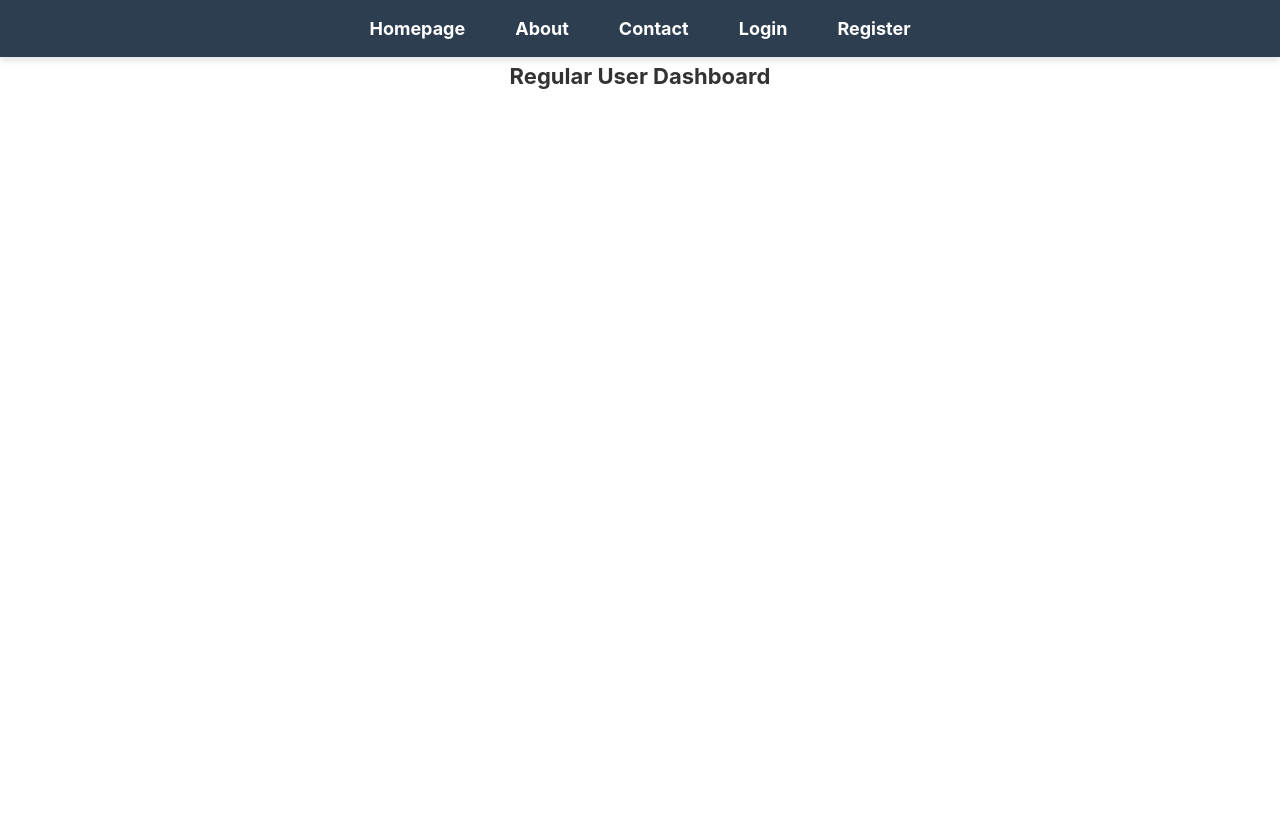
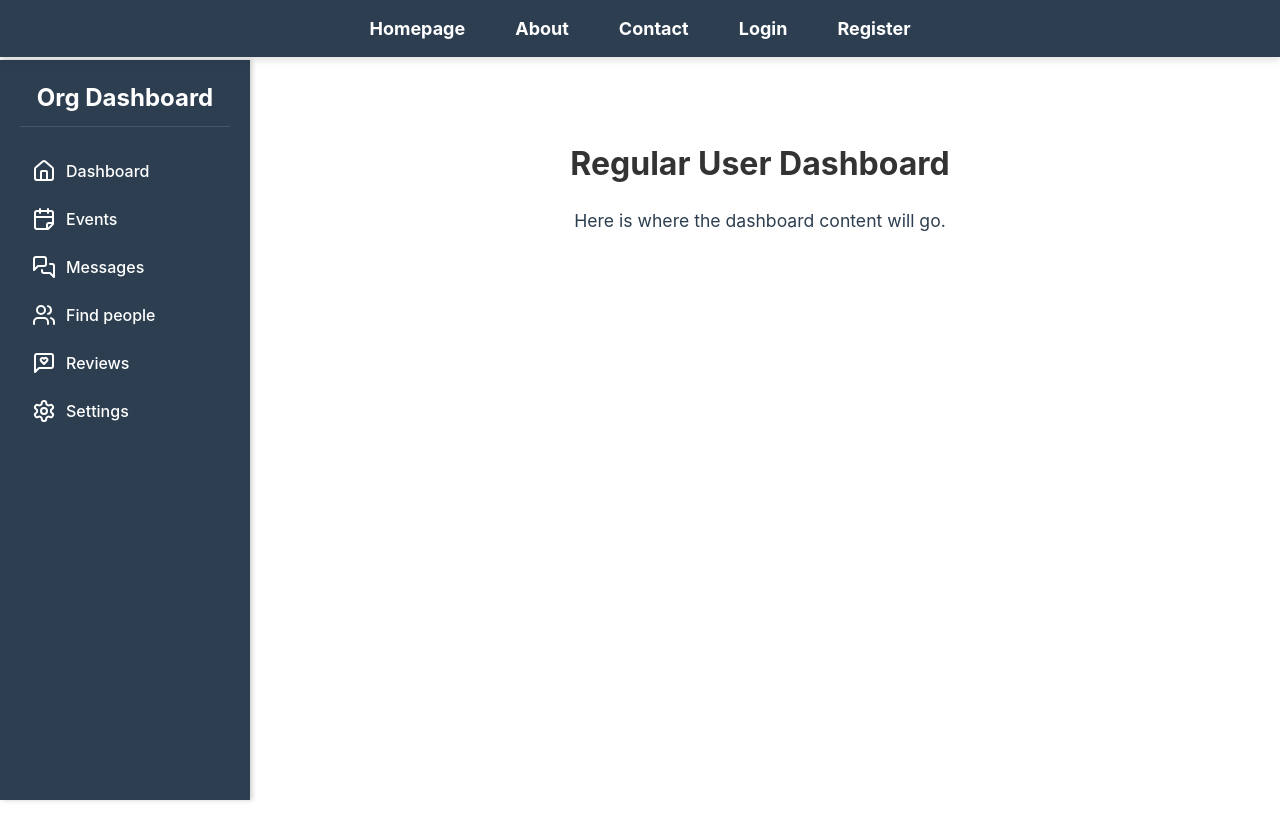
Before and after one commit to dimitrasak/p20237_thesis_social_environmental_platform, a React (Vite) app in the folder environmentalplatform_sakellariou.client/: page /reg-user-dashboard in a window 1280 px wide. Shown: the top 840 px of the page. Built offline with nearby package versions, Linux system fonts and the light colour scheme.

Commit message:
show buttons only to organizations that events belong to them

```diff
--- a/environmentalplatform_sakellariou.client/src/pages/events/events.jsx
+++ b/environmentalplatform_sakellariou.client/src/pages/events/events.jsx
@@ -7,8 +7,20 @@ function Events() {
     const navigate = useNavigate();
     const [events, setEvents] = useState([]);
     const [error, setError] = useState(null);
+    const [role, setRole] = useState(""); // Store the role of the user
+    const [userId, setUserId] = useState(null); // Store userId for comparison
 
     useEffect(() => {
+        const storedRole = localStorage.getItem("userRole");
+        const storedUserId = localStorage.getItem("userId");
+
+        //console.log("Stored Role:", storedRole);
+        //console.log("Stored UserId:", storedUserId);
+
+        setRole(storedRole); // Set user role (Organization or other)
+        setUserId(storedUserId ? storedUserId : null); // Fallback to null if userId not found
+
+        // Fetch events
         fetch('https://localhost:7029/api/events/events')
             .then(response => {
                 if (!response.ok) {
@@ -16,7 +28,10 @@ function Events() {
                 }
                 return response.json();
             })
-            .then(data => setEvents(data))
+            .then(data => {
+                //console.log('Fetched events:', data); // Log the data to inspect it
+                setEvents(data);
+            })
             .catch(error => {
                 console.error('Error fetching events:', error);
                 setError(error.message);
@@ -49,15 +64,16 @@ function Events() {
                 {/* Show error message if any */}
                 {error && <p className="text-red-500">{error}</p>}
 
-                {/* Create New Event Button */}
+                {/* show Create New Event Button only for Organizations */}
+                {role === "Organization" && (
                     <button
                         onClick={handleCreateEvent}
                         className="mb-4 px-4 py-2 bg-blue-500 text-white rounded-lg hover:bg-blue-600 transition-colors"
                     >
                         Create New Event
                     </button>
+                )}
 
-                {/* Cards Display with Small Gap */}
                 <div className="events-grid">
                     {events.map(event => (
                         <div key={event.eventId} className="card">
@@ -70,15 +86,16 @@ function Events() {
                                 <h3 className="card-title">{event.title}</h3>
                                 <p className="card-location">{event.location} - {new Date(event.date).toLocaleDateString()}</p>
                                 <p className="card-description">{event.description}</p>
+
+                                {/* show buttons only if the user is an Organization and the event belongs to them */}
+                                {role === "Organization" && event.orgId === Number(userId) &&(
                                     <div className="card-actions">
-                                    {/* Edit Button */}
                                         <button
                                             onClick={() => handleEditEvent(event.eventId)}
                                             className="btn-edit"
                                         >
                                             Edit
                                         </button>
-                                    {/* Delete Button */}
                                         <button
                                             onClick={() => handleDeleteEvent(event.eventId)}
                                             className="btn-delete"
@@ -86,6 +103,7 @@ function Events() {
                                             Delete
                                         </button>
                                     </div>
+                                )}
                             </div>
                         </div>
                     ))}
--- a/environmentalplatform_sakellariou.client/src/pages/reg-user-dashboard.jsx
+++ b/environmentalplatform_sakellariou.client/src/pages/reg-user-dashboard.jsx
@@ -1,7 +1,23 @@
 import React from 'react';
+import RegUserSidebar from '../components/RegUserSidebar';
+
+import '../styles/OrganizationDashboard.css';
 
 function RegUserDashboard() {
-    return <h2>Regular User Dashboard</h2>;
+    return (
+        <div className="dashboard-container">
+            {/* Sidebar */}
+            <RegUserSidebar />
+
+            {/* Main Content */}
+            <div className="main-content">
+                <h2 className="main-title">Regular User Dashboard</h2>
+                <div className="main-text">
+                    Here is where the dashboard content will go.
+                </div>
+            </div>
+        </div>
+    );
 }
 
 export default RegUserDashboard;
```
Also changed, not shown: 1 other file (tests, documents, lock files or other folders). Lines whose indentation alone changed are shown as unchanged.
